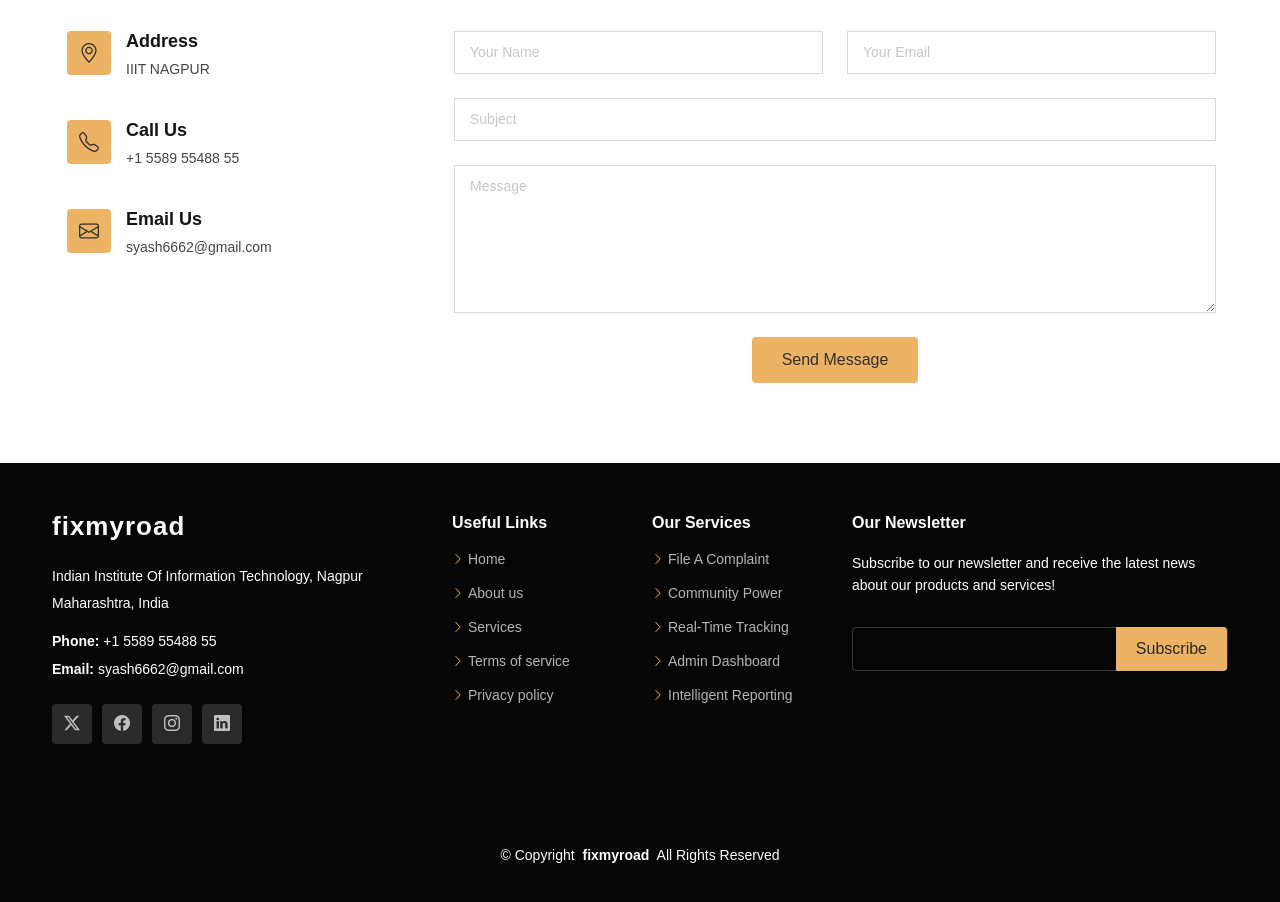
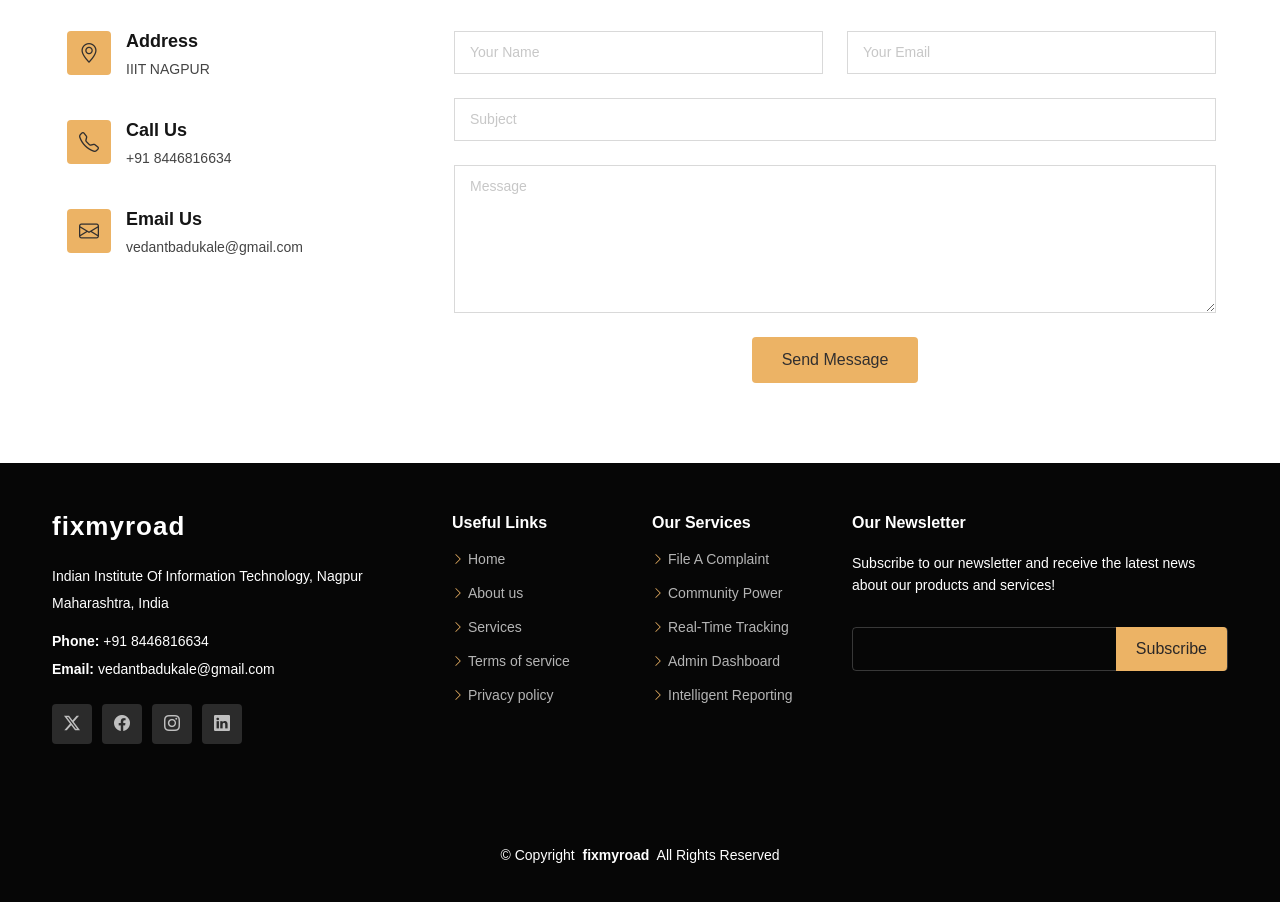
Before and after one commit to Vedant988/pothole-detections-deployment, a Flask app: page / in a window 1280 px wide. Shown: the part 4025-4927 px from the top of the page. Run offline with Flask 3, Linux system fonts and the light colour scheme; parts of the project's set-up code (start-up, migrations or seed data) failed here and were passed over; some libraries are stand-ins or nearby versions; some web fonts are replaced.

Commit message:
Update home.html

```diff
--- a/templates/home.html
+++ b/templates/home.html
@@ -5,7 +5,7 @@
 <head>
   <meta charset="utf-8">
   <meta content="width=device-width, initial-scale=1.0" name="viewport">
-  <title>fixmyroad</title>
+  <title>Navic-helps to move around</title>
   <meta name="description" content="">
   <meta name="keywords" content="">
 
@@ -527,8 +527,8 @@
       <div class="container" data-aos="fade-up" data-aos-delay="100">
 
         <div class="mb-4" data-aos="fade-up" data-aos-delay="200">
-          <iframe style="border:0; width: 100%; height: 270px;" src="https://www.google.com/maps/embed?pb=!1m14!1m8!1m3!1d48389.78314118045!2d-74.006138!3d40.710059!3m2!1i1024!2i768!4f13.1!3m3!1m2!1s0x89c25a22a3bda30d%3A0xb89d1fe6bc499443!2sDowntown%20Conference%20Center!5e0!3m2!1sen!2sus!4v1676961268712!5m2!1sen!2sus" frameborder="0" allowfullscreen="" loading="lazy" referrerpolicy="no-referrer-when-downgrade"></iframe>
-        </div><!-- End Google Maps -->
+  <iframe src="https://www.google.com/maps/embed?pb=!1m18!1m12!1m3!1d3726.0643924249925!2d79.0237998752545!3d20.949929080679734!2m3!1f0!2f0!3f0!3m2!1i1024!2i768!4f13.1!3m3!1m2!1s0x3bd4c0529518230f%3A0x45b76be0621cbb88!2sIndian%20Institute%20of%20Information%20Technology%2C%20Nagpur%20(IIITN)!5e0!3m2!1sen!2sin!4v1756008018942!5m2!1sen!2sin" style="border:0; width: 100%; height: 270px;" allowfullscreen="" loading="lazy" referrerpolicy="no-referrer-when-downgrade"></iframe>
+</div><!-- End Google Maps -->
 
         <div class="row gy-4">
 
@@ -545,7 +545,7 @@
               <i class="bi bi-telephone flex-shrink-0"></i>
               <div>
                 <h3>Call Us</h3>
-                <p>+1 5589 55488 55</p>
+                <p>+91 8446816634</p>
               </div>
             </div><!-- End Info Item -->
 
@@ -553,7 +553,7 @@
               <i class="bi bi-envelope flex-shrink-0"></i>
               <div>
                 <h3>Email Us</h3>
-                <p>syash6662@gmail.com</p>
+                <p>vedantbadukale@gmail.com</p>
               </div>
             </div><!-- End Info Item -->
 
@@ -611,14 +611,14 @@
             <div class="footer-contact pt-3">
               <p>Indian Institute Of Information Technology, Nagpur</p>
               <p>Maharashtra, India</p>
-              <p class="mt-3"><strong>Phone:</strong> <span>+1 5589 55488 55</span></p>
-              <p><strong>Email:</strong> <span>syash6662@gmail.com</span></p>
+              <p class="mt-3"><strong>Phone:</strong> <span>+91 8446816634</span></p>
+              <p><strong>Email:</strong> <span>vedantbadukale@gmail.com</span></p>
             </div>
             <div class="social-links d-flex mt-4">
               <a href=""><i class="bi bi-twitter-x"></i></a>
               <a href=""><i class="bi bi-facebook"></i></a>
               <a href=""><i class="bi bi-instagram"></i></a>
-              <a href=""><i class="bi bi-linkedin"></i></a>
+              <a href="https://www.linkedin.com/in/vedant-badukale-887704283/"><i class="bi bi-linkedin"></i></a>
             </div>
           </div>
 
```
